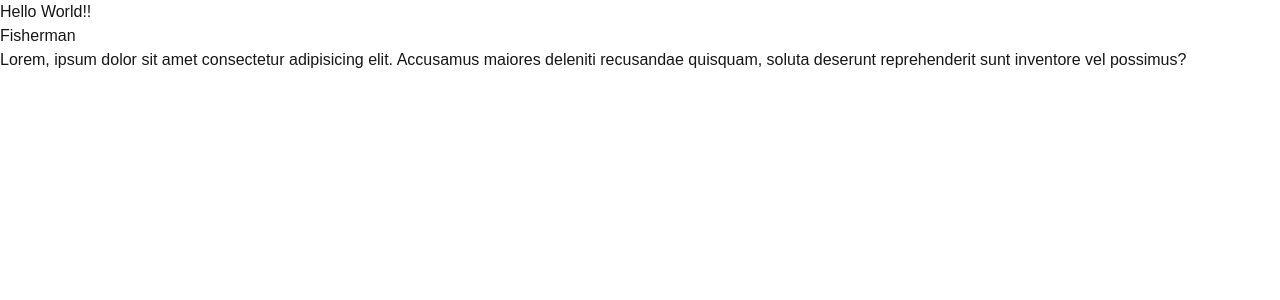
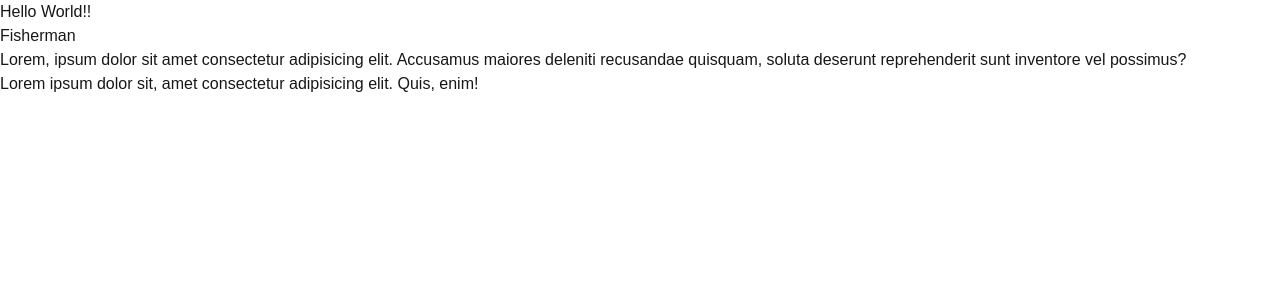
Before and after one commit to Jumpertable/html_module-, a Next.js app in the folder modulewebapp/: page / in a window 1280 px wide. Shown: the top 300 px of the page. Built offline with nearby package versions, Linux system fonts and the light colour scheme.

Commit message:
section added commit

```diff
--- a/modulewebapp/app/page.tsx
+++ b/modulewebapp/app/page.tsx
@@ -9,6 +9,11 @@ export default function modulewebapp() {
     <p>
       Lorem, ipsum dolor sit amet consectetur adipisicing elit. Accusamus maiores deleniti recusandae quisquam, soluta deserunt reprehenderit sunt inventore vel possimus?
     </p>
+    <section>
+      <p>
+        Lorem ipsum dolor sit, amet consectetur adipisicing elit. Quis, enim!
+      </p>
+    </section>
   </div>)
 
 }
```
